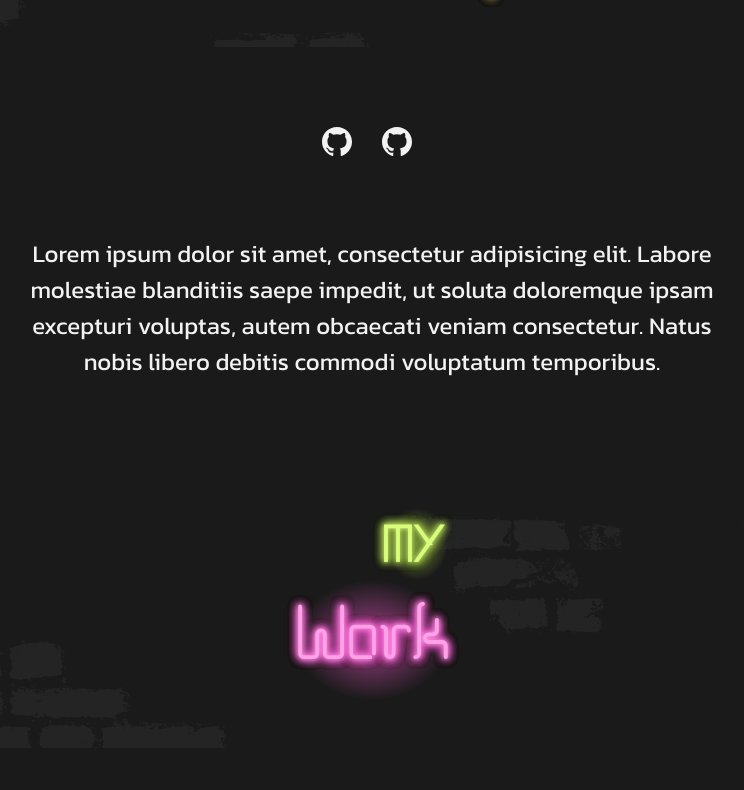
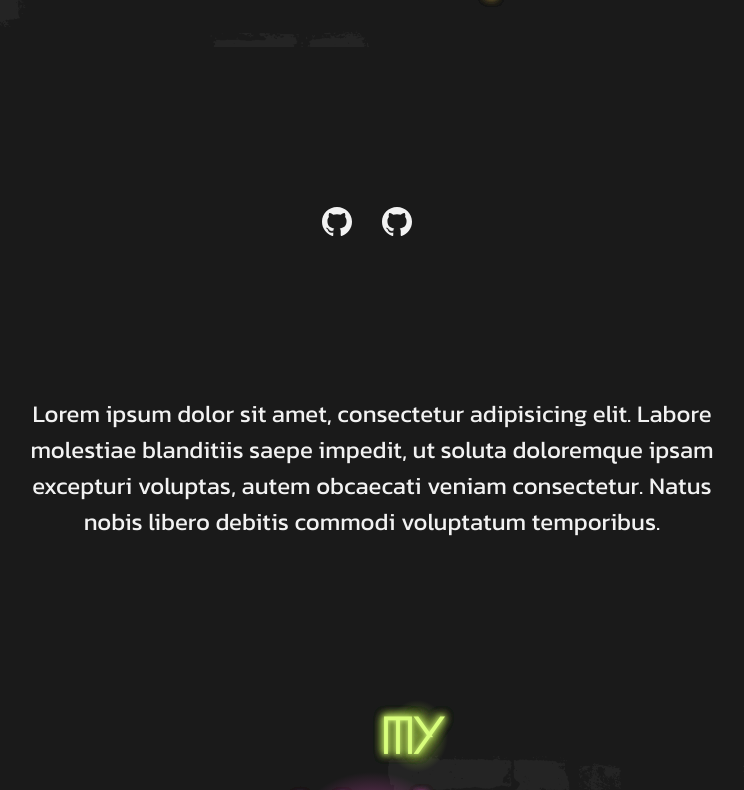
Before and after one commit to Diaa-E/portfolio, a React (Vite) app: page /web in a window 1280 px wide. Shown: the part 647-1437 px from the top of the page, without its empty margins (268-1012 px from the left). Built offline with nearby package versions, Linux system fonts and the light colour scheme.

Commit message:
Move common features to common css file

```diff
--- a/src/common.module.css
+++ b/src/common.module.css
@@ -2,6 +2,13 @@
     background-size: 1000px;
     background-position: top;
     background-repeat: repeat
+}
+
+.section-header{
+    display: flex;
+    place-items: center;
+    place-content: center;
+    margin: 0 auto 10rem auto;
 }
 
 .parallax{
--- a/src/components/HeroWeb.module.css
+++ b/src/components/HeroWeb.module.css
@@ -1,9 +1,8 @@
 .hero{
     composes: bricks-background from "../common.module.css";
+    composes: section-header from "../common.module.css";
     composes: parallax from "../common.module.css";
     background-image: url("../assets/images/bricks_background.webp");
-    display: flex;
-    place-items: center;
 }
 
 .title{
--- a/src/components/SocialLinks.module.css
+++ b/src/components/SocialLinks.module.css
@@ -3,7 +3,7 @@
     gap: 20px;
     justify-items: center;
     justify-content: center;
-    margin: 5rem 0 5rem 0;
+    margin: 0 auto 10rem auto
 }
 
 .social-link, .social-link:visited{
--- a/src/pages/WebPortfolio.module.css
+++ b/src/pages/WebPortfolio.module.css
@@ -1,17 +1,13 @@
 .bio{
     composes: bio from "../common.module.css";
-    margin: 3rem auto 3rem auto;
+    margin: 0 auto 10rem auto;
 }
 
 .work-header{
     composes: bricks-background from "../common.module.css";
+    composes: section-header from "../common.module.css";
     composes: parallax from "../common.module.css";
     background-image: url("../assets/images/bricks_background.webp");
-    display: flex;
-    place-content: center;
-    place-items: center;
-    margin: 5rem auto 5rem auto;
-    padding: 3rem;
 }
 
 .work-title{
```
